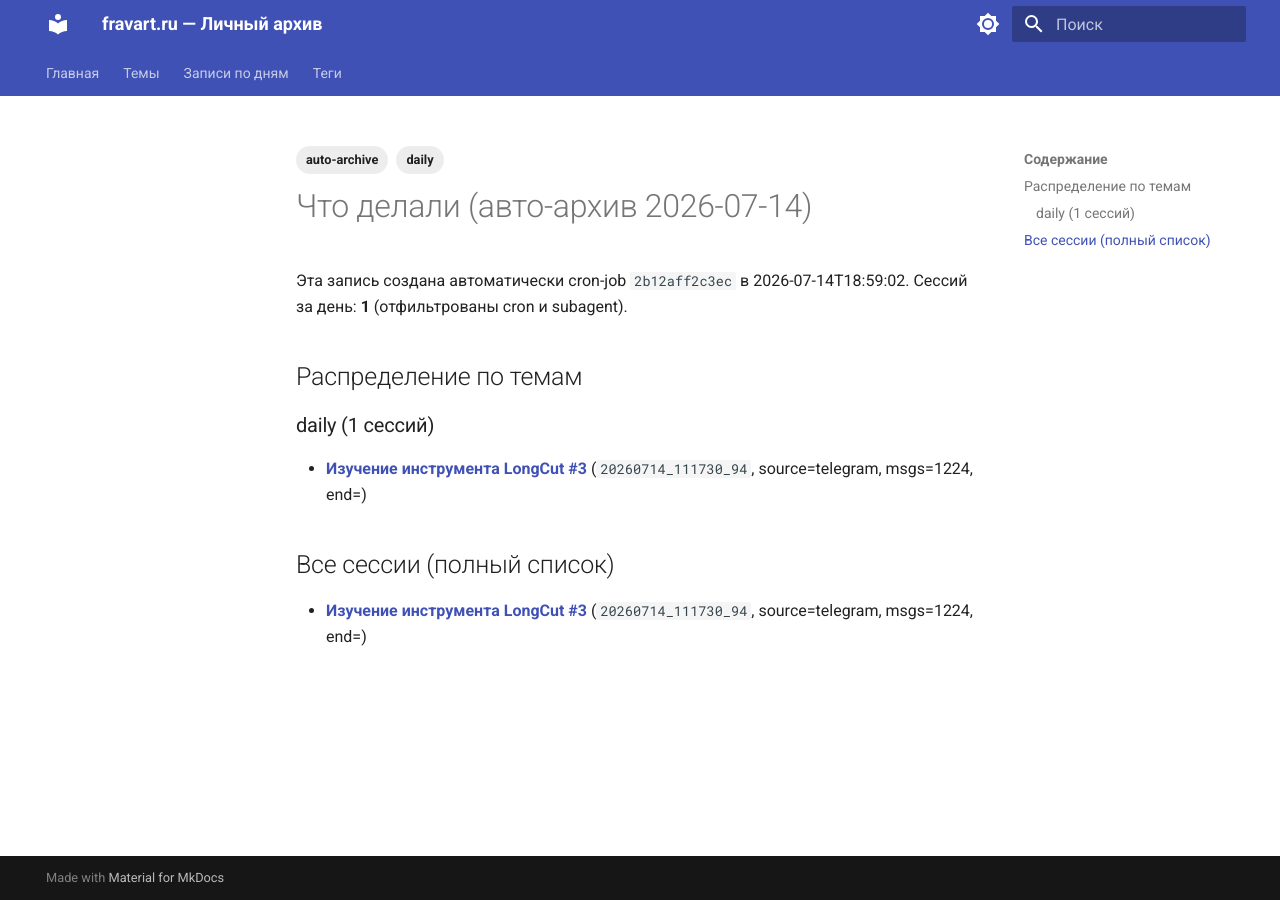
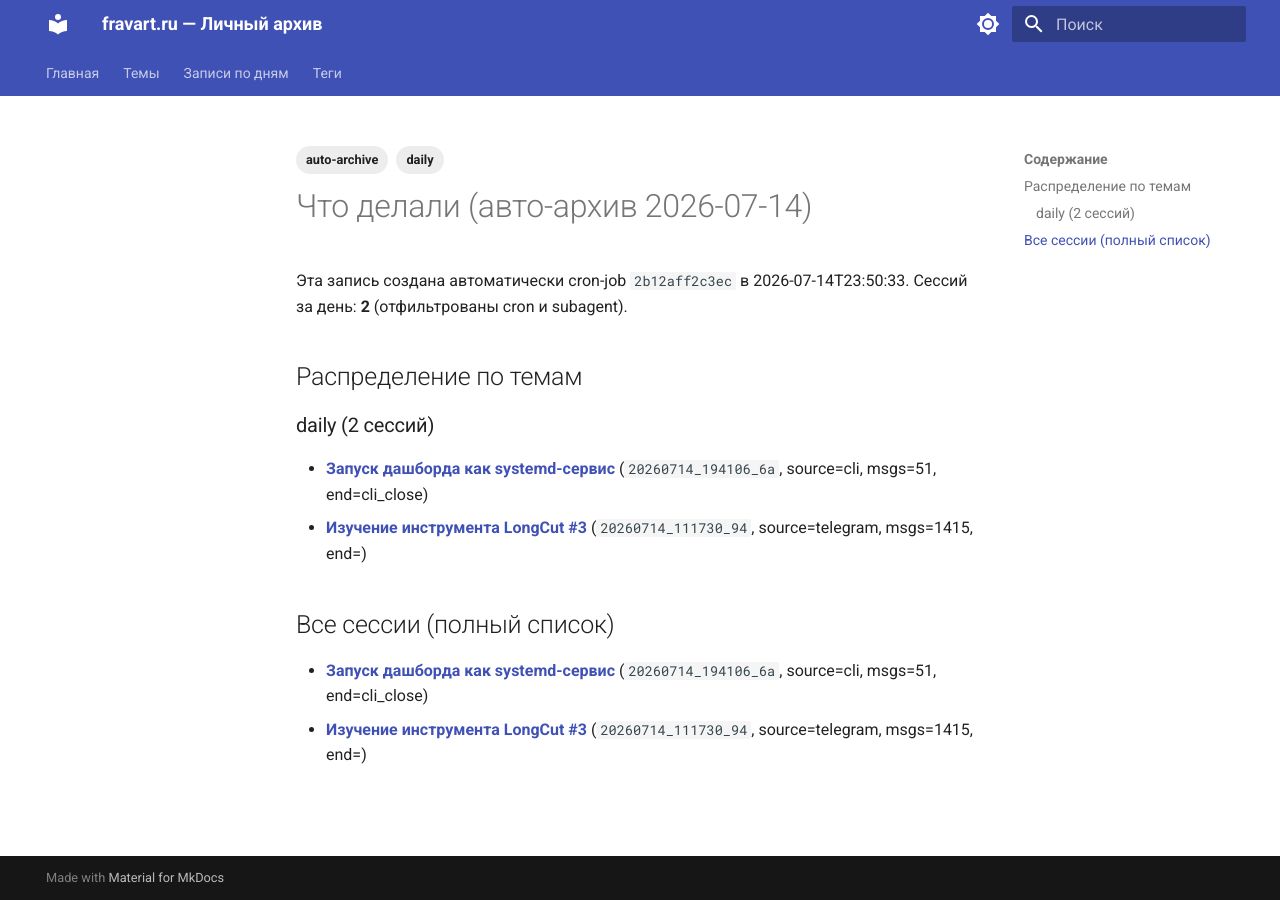
Before and after one commit to SergiusG/fravart-ru, an MkDocs documentation site: the page built from docs/days/2026-07-14-daily-auto.md, in a window 1280 px wide. Built offline with MkDocs 1.6.1 and Material for MkDocs 9.7.7, drawn with Linux system fonts in a browser that asks for light colours.

Commit message:
archive: auto-archive 2026-07-14 sessions

```diff
--- a/docs/days/2026-07-14-daily-auto.md
+++ b/docs/days/2026-07-14-daily-auto.md
@@ -6,21 +6,24 @@ tags:
   - daily
   - auto-archive
 session_ids:
+  - "20260714_194106_6a7f8a"
   - "20260714_111730_94a3d9"
 artifacts: []
 ---
 
 # Что делали (авто-архив 2026-07-14)
 
-Эта запись создана автоматически cron-job `2b12aff2c3ec` в 2026-07-14T18:59:02.
-Сессий за день: **1** (отфильтрованы cron и subagent).
+Эта запись создана автоматически cron-job `2b12aff2c3ec` в 2026-07-14T23:50:33.
+Сессий за день: **2** (отфильтрованы cron и subagent).
 
 ## Распределение по темам
 
-### daily (1 сессий)
+### daily (2 сессий)
 
-- **[Изучение инструмента LongCut #3](https://fravart.ru)** (`20260714_111730_94`, source=telegram, msgs=1224, end=)
+- **[Запуск дашборда как systemd-сервис](https://fravart.ru)** (`20260714_194106_6a`, source=cli, msgs=51, end=cli_close)
+- **[Изучение инструмента LongCut #3](https://fravart.ru)** (`20260714_111730_94`, source=telegram, msgs=1415, end=)
 
 ## Все сессии (полный список)
 
-- **[Изучение инструмента LongCut #3](https://fravart.ru)** (`20260714_111730_94`, source=telegram, msgs=1224, end=)
+- **[Запуск дашборда как systemd-сервис](https://fravart.ru)** (`20260714_194106_6a`, source=cli, msgs=51, end=cli_close)
+- **[Изучение инструмента LongCut #3](https://fravart.ru)** (`20260714_111730_94`, source=telegram, msgs=1415, end=)
```
